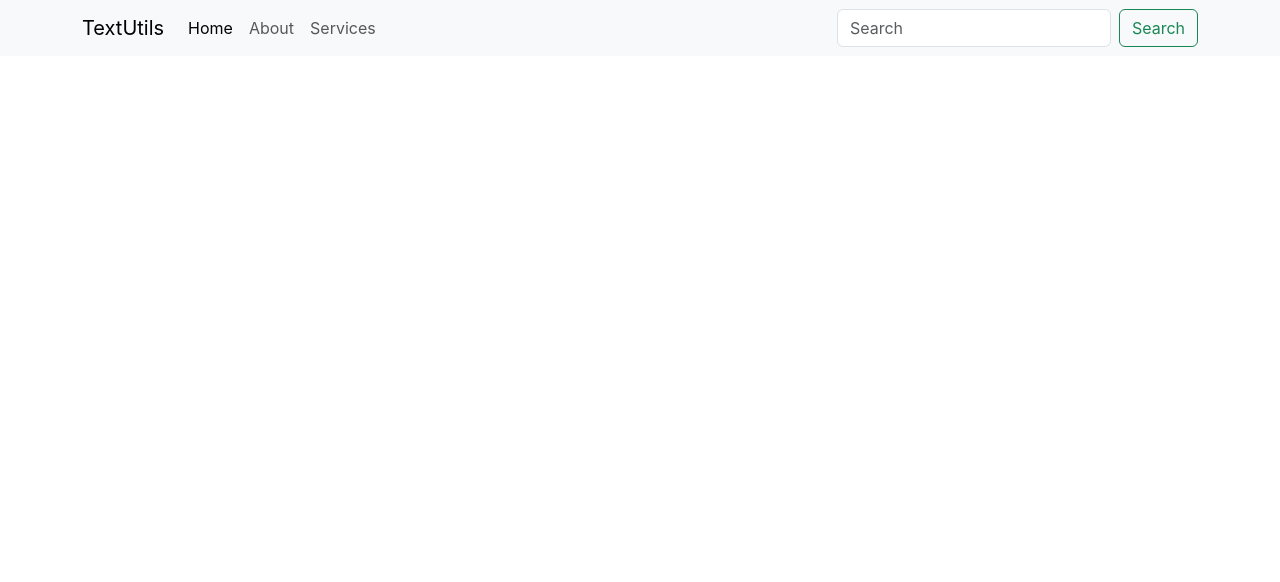
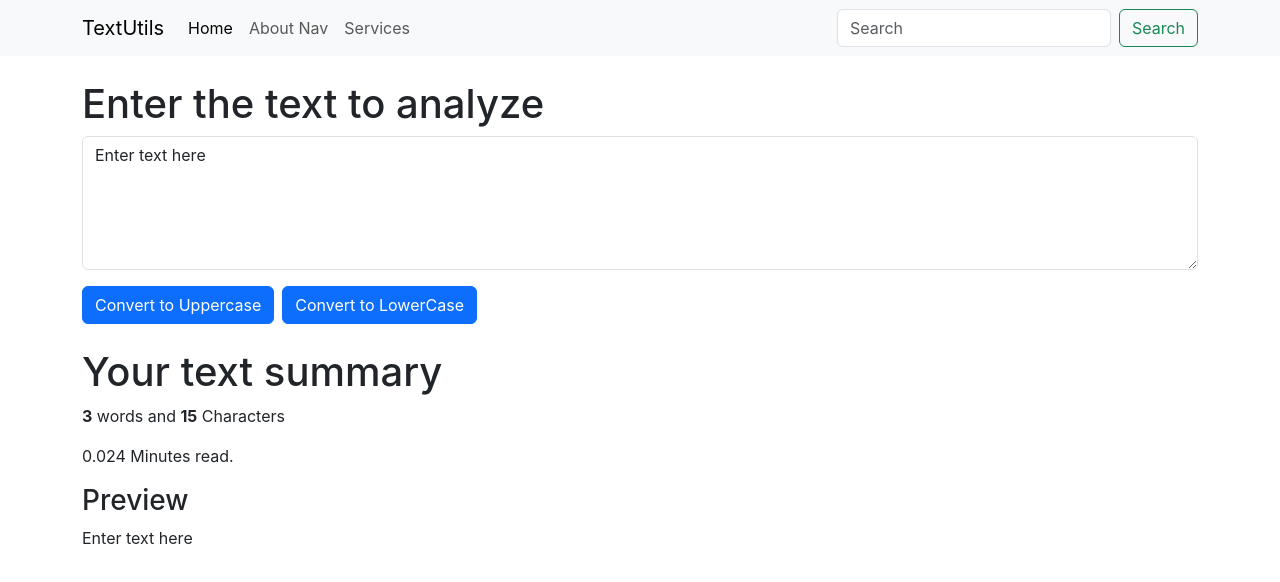
Before and after one commit to saroj001/reactlearning, a React (Create React App) app: page / in a window 1280 px wide. Shown: the top 582 px of the page. Built offline with nearby package versions, Linux system fonts and the light colour scheme.

Commit message:
word count final

```diff
--- a/src/App.js
+++ b/src/App.js
@@ -1,33 +1,14 @@
 import './App.css';
-let name = "Saroj";
+import Navbar from './components/Navbar';
+import Textform from './components/Textform';
+// let name = "Saroj";
 
 function App() {
   return (
-    <nav className="navbar navbar-expand-lg bg-body-tertiary">
-      <div className="container">
-        <a className="navbar-brand" href="/">TextUtils</a>
-        <button className="navbar-toggler" type="button" data-bs-toggle="collapse" data-bs-target="#navbarSupportedContent" aria-controls="navbarSupportedContent" aria-expanded="false" aria-label="Toggle navigation">
-          <span className="navbar-toggler-icon"></span>
-        </button>
-        <div className="collapse navbar-collapse" id="navbarSupportedContent">
-          <ul className="navbar-nav me-auto mb-2 mb-lg-0">
-            <li className="nav-item">
-              <a className="nav-link active" aria-current="page" href="/">Home</a>
-            </li>
-            <li className="nav-item">
-              <a className="nav-link" href="/">About</a>
-            </li>
-            <li className="nav-item">
-              <a className="nav-link" href="/">Services</a>
-            </li>
-          </ul>
-          <form className="d-flex" role="search">
-            <input className="form-control me-2" type="search" placeholder="Search" aria-label="Search" />
-            <button className="btn btn-outline-success" type="submit">Search</button>
-          </form>
-        </div>
-      </div>
-    </nav>
+    <>
+      <Navbar title="TextUtils" aboutText="About Nav"/>
+      <Textform heading="Enter the text to analyze"/>
+    </>
   );
 }
 
--- /dev/null
+++ b/src/components/Navbar.js
@@ -0,0 +1,45 @@
+import React from 'react'
+import PropTypes from 'prop-types'
+
+
+export default function Navbar(props) {
+  return (
+    <div>
+        <nav className="navbar navbar-expand-lg bg-body-tertiary">
+            <div className="container">
+                <a className="navbar-brand" href="/">{props.title}</a>
+                <button className="navbar-toggler" type="button" data-bs-toggle="collapse" data-bs-target="#navbarSupportedContent" aria-controls="navbarSupportedContent" aria-expanded="false" aria-label="Toggle navigation">
+                <span className="navbar-toggler-icon"></span>
+                </button>
+                <div className="collapse navbar-collapse" id="navbarSupportedContent">
+                <ul className="navbar-nav me-auto mb-2 mb-lg-0">
+                    <li className="nav-item">
+                    <a className="nav-link active" aria-current="page" href="/">Home</a>
+                    </li>
+                    <li className="nav-item">
+                    <a className="nav-link" href="/">{props.aboutText}</a>
+                    </li>
+                    <li className="nav-item">
+                    <a className="nav-link" href="/">Services</a>
+                    </li>
+                </ul>
+                <form className="d-flex" role="search">
+                    <input className="form-control me-2" type="search" placeholder="Search" aria-label="Search" />
+                    <button className="btn btn-outline-success" type="submit">Search</button>
+                </form>
+                </div>
+            </div>
+        </nav>
+    </div>
+  )
+}
+
+Navbar.propTypes = {
+    title: PropTypes.string.isRequired,
+    aboutText: PropTypes.string.isRequired
+}
+
+Navbar.defaultProps = {
+    title: "Default title",
+    aboutText: "About text"
+}
--- /dev/null
+++ b/src/components/Textform.js
@@ -0,0 +1,41 @@
+import React, { useState } from 'react'
+
+
+export default function Textform(props) {
+const handleUpClick= () => {
+  let newText = text.toUpperCase();
+  setText(newText);
+}
+
+const handleOnChange = (event)=> {
+  console.log('On change');
+  setText(event.target.value);
+}
+
+const handleLowerClick = (event)=> {
+  let newText = text.toLowerCase();
+  setText(newText);
+}
+
+  const [text, setText] = useState('Enter text here');
+  return (
+    <div>
+        <div className="container my-4">
+            <h1>{props.heading}</h1>
+            <div class="mb-3">
+                <textarea className="form-control" value={text} onChange={handleOnChange} id="mybox" rows="5"></textarea>
+            </div>
+            <button className="btn btn-primary" onClick={handleUpClick}>Convert to Uppercase</button>
+            <button className="btn btn-primary mx-2" onClick={handleLowerClick}>Convert to LowerCase</button>
+        </div>
+        <div className="container">
+          <h1>Your text summary</h1>
+          <p><b>{text.split(" ").length}</b> words and <b>{text.length}</b> Characters</p>
+          <p>{0.008 * text.split(" ").length} Minutes read.</p>
+          <p></p>
+          <h3>Preview</h3>
+          <p>{text}</p>
+        </div>
+    </div>
+  )
+}
--- /dev/null
+++ b/src/module1.mjs
@@ -0,0 +1,6 @@
+import ui, {a, c, d} from './module2.mjs'
+
+console.log(ui);
+console.log(a);
+console.log(c);
+console.log(d);
```
Also changed, not shown: src/module2.mjs (added, +9 -0 lines).
